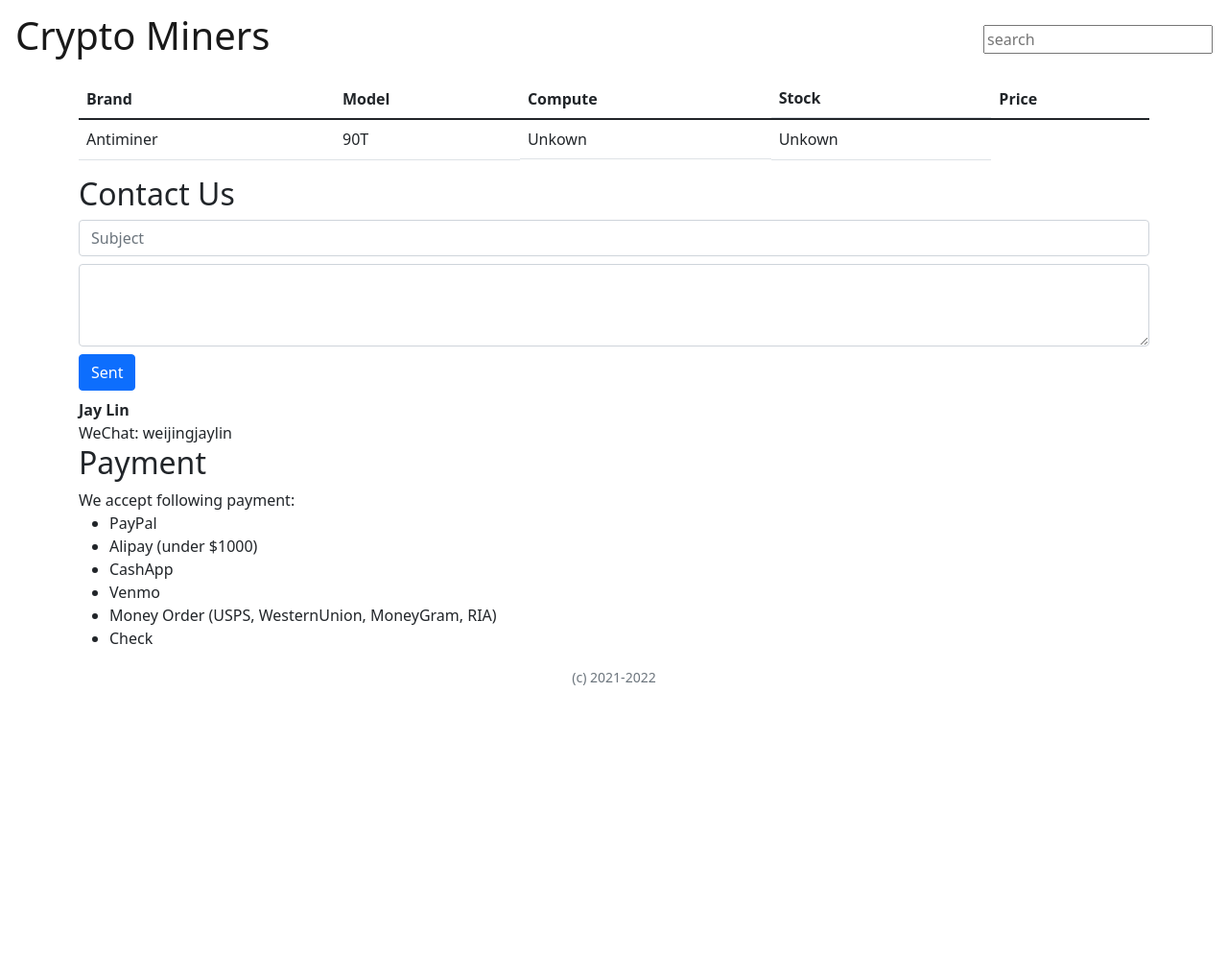
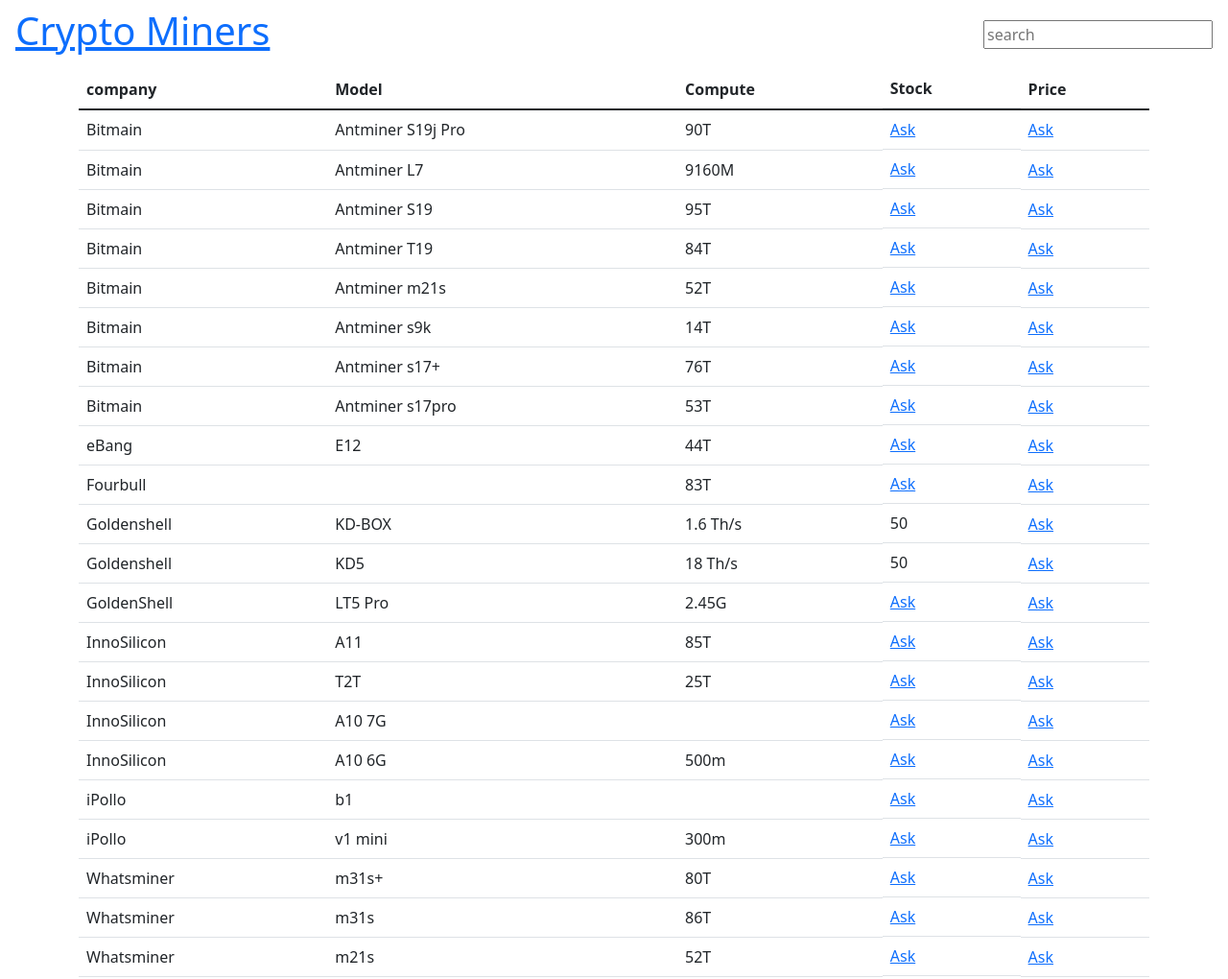
Before and after one commit to dotku/crypto-miners, a plain HTML site: page index.html in a window 1280 px wide. Shown: the top 1020 px of the page at 96% size. Before the commit the page ends 800 px from the top, so only its background shows below. Drawn offline with nearby package versions, Linux system fonts and the light colour scheme.

Commit message:
use company

```diff
--- a/index.html
+++ b/index.html
@@ -30,7 +30,7 @@
       class="navbar navbar-light justify-content-between"
       style="padding-left: 1rem; padding-right: 1rem"
     >
-      <a class="navbar-brand" href="https://dotku.github.io/crypto-miners/"
+      <a class="navbar-company" href="https://dotku.github.io/crypto-miners/"
         ><h1>Crypto Miners</h1></a
       >
       <input name="keywords" placeholder="search" />
@@ -39,7 +39,7 @@
       <table class="table" aria-describedby="Crypto Miners">
         <thead>
           <tr>
-            <th scope="col">Brand</th>
+            <th scope="col">company</th>
             <th scope="col">Model</th>
             <th scope="col">Compute</th>
             <th scope="col" class="d-none d-sm-block">Stock</th>
@@ -110,13 +110,13 @@
         const askItem = ({ item }) =>
           getAsk({
             email: "weijingjaylin@gmail.com",
-            subject: `looking for item ${item.brand} ${item.model}`,
+            subject: `looking for item ${item.company} ${item.model}`,
           });
         rows
-          .sort((a, b) => a.brand.localeCompare(b.brand))
+          .sort((a, b) => a.company.localeCompare(b.company))
           .forEach((item) => {
             tableRows.push(`<tr>
-            <td>${item.brand || ""}</td>
+            <td>${item.company || ""}</td>
             <td>${item.model || ""}</td>
             <td>${item.compute || ""}</td>
             <td class="d-none d-sm-block">${item.unit || askItem({ item })}</td>
```
